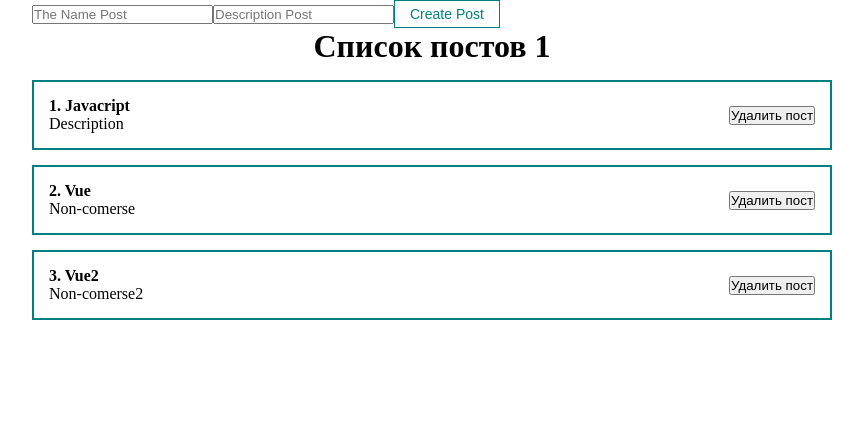
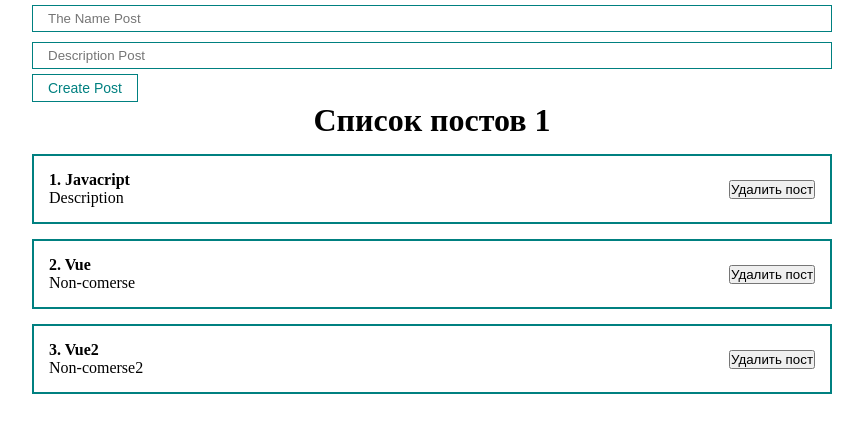
Before and after one commit to dash-cat/the_good_parts, a React (Create React App) app in the folder react/my-app/: page / in a window 1280 px wide. Shown: the top 432 px of the page, without its empty margins (208-1071 px from the left). Built offline with nearby package versions, Linux system fonts and the light colour scheme.

Commit message:
input 2 binding

```diff
--- a/react/my-app/src/App.js
+++ b/react/my-app/src/App.js
@@ -1,29 +1,57 @@
-import React, { useState } from 'react'
+import React, { useState, useRef } from 'react'
 // import Counter from './components/Counter';
 // import ClassCounter from './components/ClassCounter';
 import './styles/App.css'
 import PostItem from './components/PostItem';
 import PostList from './components/PostList';
 import MyButton from './components/Ui/button/MyButton';
+import MyInput from './components/Ui/input/MyInput';
 
 function App() {
   const [posts, setPosts] = useState([
-    {id: 1, title: 'Javacript', body: 'Description'},
-    {id: 2, title: 'Vue', body: 'Non-comerse'},
-    {id: 3, title: 'Vue2', body: 'Non-comerse2'},
+    { id: 1, title: 'Javacript', body: 'Description' },
+    { id: 2, title: 'Vue', body: 'Non-comerse' },
+    { id: 3, title: 'Vue2', body: 'Non-comerse2' },
 
   ])
+  const [title, setTitle] = useState('')
+  const [body, setBody] = useState('')
+  const bodyInputRef = useRef()
 
+  const addNewPost = (e) => {
+    e.preventDefault()
+   const newPost = {
+    id: Date.now(),
+    title,
+    body,
+   }
+   setPosts([...posts, newPost])
+   setTitle('')
+   setBody('')
+  }
 
 
   return (
     <div className="App">
+      {/* Managed component*/}
       <form>
-        <input type="text" placeholder='The Name Post'/>
-        <input type="text" placeholder='Description Post'/>
-        <MyButton>Create Post</MyButton>
+        <MyInput
+          value={title}
+          onChange={e => setTitle(e.target.value)}
+          type="text"
+          placeholder='The Name Post'
+        />
+        {/* unmanaged component*/}
+        <MyInput
+          value={body}
+          onChange={e => setBody(e.target.value)}
+          type="text"
+          placeholder='Description Post'
+
+        />
+        <MyButton onClick={addNewPost}>Create Post</MyButton>
       </form>
-     <PostList posts={posts} title="Список постов 1"/>
+      <PostList posts={posts} title="Список постов 1" />
     </div>
   );
 }
--- a/react/my-app/src/components/PostItem.jsx
+++ b/react/my-app/src/components/PostItem.jsx
@@ -5,7 +5,7 @@ const PostItem = (props) => {
     return (
         <div className='post'>
         <div className='post__content'>
-          <strong>{props.post.id}. {props.post.title}</strong>
+          <strong>{props.number}. {props.post.title}</strong>
           <div>
            {props.post.body}
           </div>
--- a/react/my-app/src/components/PostList.jsx
+++ b/react/my-app/src/components/PostList.jsx
@@ -7,8 +7,8 @@ const PostList = ({posts, title}) => {
             <h1 style={{ textAlign: 'center' }}>
                { title }
             </h1>
-            {posts.map(post =>
-                <PostItem post={post} key={post.id} />
+            {posts.map((post, index)=>
+                <PostItem number={index + 1} post={post} key={post.id} />
             )}
         </div>
     )
--- /dev/null
+++ b/react/my-app/src/components/Ui/input/MyInput.jsx
@@ -0,0 +1,10 @@
+import React from 'react'
+import classes from './MyInput.module.css'
+
+const MyInput = React.forwardRef((props, ref) => {
+    return (
+        <input ref={ref} className={classes.myInput} {...props} />
+    )
+});
+
+export default MyInput
--- /dev/null
+++ b/react/my-app/src/components/Ui/input/MyInput.module.css
@@ -0,0 +1,6 @@
+.myInput {
+    width: 100%;
+    padding: 5px 15px;
+    margin: 5px 0;
+    border: 1px solid teal
+}
```
